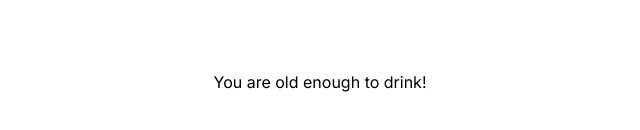
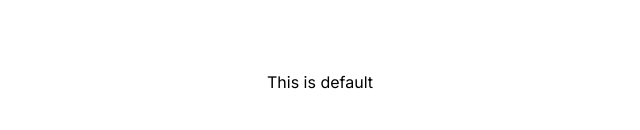
Before and after one commit to digimantra/DML-NPM-Packages, a React (Vite) app: page / in a window 1280 px wide. Shown: the part 318-448 px from the top of the page, without its empty margins (320-960 px from the left). Built offline with nearby package versions, Linux system fonts and the light colour scheme.

Commit message:
changes in if and switch case default

```diff
--- a/src/App.jsx
+++ b/src/App.jsx
@@ -1,29 +1,16 @@
-import { If, Else, Then } from "./stories/Conditionals";
+import { Case, Default, Switch } from "./stories/Conditionals";
 
 const App = () => {
-  const age = 19;
 
-  const isDrink = age > 18;
-
-  // Example age and drinkingAge
-  function createAsyncBoolean(value) {
-    return new Promise((resolve, reject) => {
-      setTimeout(() => {
-        resolve(value); // Resolves with the provided boolean value
-      }, 2000); // Simulating a delay of 1 second
-    });
-  }
+  const num = 7;
 
   return (
     <div className="flex items-center justify-center h-screen">
-      <If condition={createAsyncBoolean(isDrink)}>
-        <Then>
-          <div>You are old enough to drink!</div>
-        </Then>
-        <Else>
-          <div>You are not old enough to drink.</div>
-        </Else>
-      </If>
+      <Switch>
+      <Case condition={num === 8}>Number is right</Case>
+      <Case condition={num ===0 }>Number is zero</Case>
+      <Default>This is default</Default>=
+      </Switch>
     </div>
   );
 };
--- a/src/stories/Conditionals/If.jsx
+++ b/src/stories/Conditionals/If.jsx
@@ -2,11 +2,17 @@ import PropTypes from "prop-types";
 import React, { Fragment } from "react";
 import { Else } from "./Else";
 import { useAsyncCondition } from "./useAsyncCondition";
+import { Loading } from "./loading";
 
 export const If = ({ condition, children }) => {
   const resolveCondition = useAsyncCondition(condition);
 
-  if (resolveCondition === null) return null;
+  if (resolveCondition === null) {
+    const hasFallback = React.Children.toArray(children).find(
+      (c) => c.type === Loading
+    );
+    return <Fragment>{hasFallback || null}</Fragment>;
+  }
 
   return (
     <Fragment>
@@ -21,6 +27,7 @@ If.propTypes = {
   condition: PropTypes.oneOfType([
     PropTypes.bool,
     PropTypes.func, // Allow condition to be a function
+    PropTypes.object
   ]).isRequired,
   children: PropTypes.node.isRequired,
 };
--- /dev/null
+++ b/src/stories/Conditionals/case.jsx
@@ -0,0 +1,10 @@
+import { Fragment } from "react";
+import PropTypes from "prop-types";
+
+export const Case = ({ children }) => {
+  return <Fragment>{children}</Fragment>;
+};
+
+Case.propTypes = {
+  children: PropTypes.node.isRequired,
+};
--- /dev/null
+++ b/src/stories/Conditionals/default.jsx
@@ -0,0 +1,10 @@
+import { Fragment } from "react";
+import PropTypes from "prop-types";
+
+export const Default = ({ children }) => {
+  return <Fragment>{children}</Fragment>;
+};
+
+Default.propTypes = {
+  children: PropTypes.node.isRequired,
+};
--- a/src/stories/Conditionals/index.jsx
+++ b/src/stories/Conditionals/index.jsx
@@ -1,3 +1,7 @@
 export * from "./If";
 export * from "./Else";
 export * from "./Then";
+export *  from "./loading";
+export * from "./switch";
+export * from "./case";
+export * from "./default";
--- /dev/null
+++ b/src/stories/Conditionals/loading.jsx
@@ -0,0 +1,10 @@
+import { Fragment } from "react";
+import PropTypes from "prop-types";
+
+export const Loading = ({ children }) => {
+  return <Fragment>{children}</Fragment>;
+};
+
+Loading.propTypes = {
+  children: PropTypes.node.isRequired,
+};
--- /dev/null
+++ b/src/stories/Conditionals/switch.jsx
@@ -0,0 +1,44 @@
+import React from "react";
+import { getConditionResult } from "./getConditionResult";
+import {Case } from "./case"
+import { Default} from "./default"
+import PropTypes from "prop-types";
+
+
+export const Switch = ({ children }) => {
+    // -- Inspired by react-router --
+
+    let matchingCase = undefined;
+    let defaultCase = undefined;
+
+    // If the children are a function then resolve it first
+    if (typeof children === 'function') {
+      children = children();
+    }
+
+    React.Children.forEach(children, (child) => {
+      // not a valid react child, don't add it
+      if (!React.isValidElement(child)) {
+        return;
+      }
+
+      if (!matchingCase && child.type === Case) {
+        const { condition } = child.props;
+
+        const conditionResult = getConditionResult(condition);
+
+        if (conditionResult) {
+          matchingCase = child;
+        } // else not matching condition, don't add it
+      } else if (!defaultCase && child.type === Default) {
+        defaultCase = child;
+      } // else unknown type, don't add it
+    });
+
+    return matchingCase || defaultCase || null;
+  };
+
+
+  Switch.propTypes = {
+    children: PropTypes.node.isRequired,
+  };
--- a/src/stories/Conditionals/useAsyncCondition.js
+++ b/src/stories/Conditionals/useAsyncCondition.js
@@ -3,18 +3,27 @@ import { getConditionResult } from "./getConditionResult";
 
 export const useAsyncCondition = (condition) => {
   const [resolveCondition, setResolveCondition] = useState(null);
+  const [isLoading, setIsLoading] = useState(true);
 
   useEffect(() => {
     const resolveConditionAsync = async () => {
       if (condition instanceof Promise) {
-        const result = await condition;
-        setResolveCondition(getConditionResult(result));
+        try {
+          const result = await condition;
+          setResolveCondition(getConditionResult(result));
+        } catch (error) {
+          console.error("Error resolving condition:", error);
+          setResolveCondition(false); // Set condition to false in case of error
+        } finally {
+          setIsLoading(false); // Set loading state to false after resolution
+        }
       } else {
         setResolveCondition(getConditionResult(condition));
+        setIsLoading(false); // Set loading state to false for synchronous conditions
       }
     };
     resolveConditionAsync();
   }, [condition]);
 
-  return resolveCondition;
+  return isLoading ? null : resolveCondition;
 };
```
